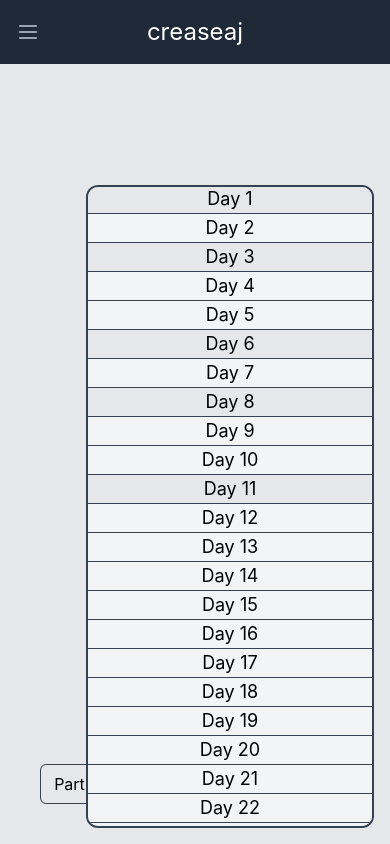
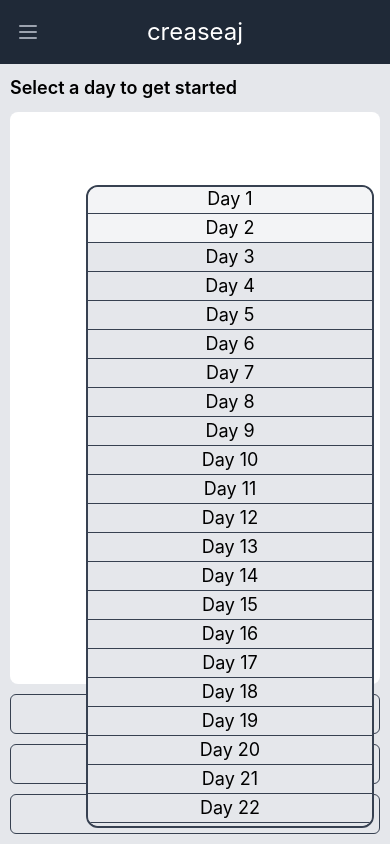
Before and after one commit to creaseaj/react-gh-pages, a React (Create React App) app: page / in a window 390 px wide. Both pictures are taken after a click on the element "Click to pick a day". Built offline with nearby package versions, Linux system fonts and the light colour scheme.

Commit message:
improved mobile support, added transition

```diff
--- a/src/components/AocApp.js
+++ b/src/components/AocApp.js
@@ -1,13 +1,14 @@
 import React, { useState } from 'react';
+import { Transition } from '@headlessui/react'
 
 const ShowList = (props) => {
     let output = [];
-    Days.forEach((day,i) => {
+    Days.forEach((day, i) => {
         output.push(
             <div
                 className={`${day == null ? 'bg-gray-200' : ' bg-gray-100 hover:bg-gray-700 hover:text-white'} text-lg  mx-[-2px]  cursor-pointer border-b border-gray-700 ${i == 0 ? 'rounded-t-xl mt-[-2px]' : i == 24 ? 'rounded-b-xl mb-[-2px]' : null}`} id={i + 1} key={i + 1}
                 onClick={(e) => {
-                    if(day !== null) {
+                    if (day !== null) {
                         props.setSelectedDay(e.target.id)
                         props.setShowSelectedDay(false)
                     }
@@ -20,30 +21,30 @@ const ShowList = (props) => {
 }
 
 const Days = [
-    null,
+    '1',
     '2',
     null,
-    '2',
-    '3',
     null,
-    '1',
     null,
-    '3',
-    '3',
     null,
-    '3',
-    '2',
-    '3',
-    '3',
-    '3',
-    '3',
-    '3',
-    '3',
-    '3',
-    '3',
-    '3',
-    '3',
-    '3',
+    null,
+    null,
+    null,
+    null,
+    null,
+    null,
+    null,
+    null,
+    null,
+    null,
+    null,
+    null,
+    null,
+    null,
+    null,
+    null,
+    null,
+    null,
     null
 ]
 
@@ -55,8 +56,24 @@ const AocApp = () => {
             {showSelectedDay ? (
                 <div className=" z-20 absolute right-0 bottom-0 top-0 left-0" onClick={() => setShowSelectedDay(!showSelectedDay)} />
             ) : null}
-            <div className="relative flex sm:container sm:mx-auto w-screen h-full sm:h-[80vh] bg-gray-200 sm:rounded-xl p-10 ">
-                <div className="w-full  justify-between justify-self-end self-end flex gap-[50px]">
+            <div className="relative flex sm:container sm:mx-auto w-screen h-full sm:h-[80vh] bg-gray-200 sm:rounded-xl p-[10px] flex-col justify-between gap-[10px]">
+                <div className="w-full flex justify-between text-lg">
+                    {selectedDay == null ?
+                        (
+                            <p className="font-semibold">Select a day to get started</p>
+                        ) : (
+                            <>
+                                <p>Day {selectedDay}</p>
+                                <p>Solution: </p>
+                            </>
+                        )
+                    }
+                </div>
+                <div className="h-full w-full">
+                    <textarea className="w-full h-full resize-none rounded-lg focus:outline-none p-[10px] focus:border-2 focus:border-gray-700" />
+                </div>
+
+                <div className="w-full  justify-between justify-self-end self-end flex flex-col sm:flex-row gap-[10px] sm:gap-[50px]">
                     <div className="flex h-10 w-full border border-gray-700 rounded-md justify-center items-center hover:bg-gray-700 hover:text-gray-200 ">Part 1</div>
                     <div className="flex h-10 w-full border border-gray-700 rounded-md justify-center items-center hover:bg-gray-700 hover:text-gray-200 ">Part 2</div>
                     <div className="flex h-10 w-full border border-gray-700 rounded-md justify-center items-center hover:bg-gray-700 hover:text-gray-200 "
@@ -64,11 +81,18 @@ const AocApp = () => {
                     >
                         {selectedDay == null ? 'Click to pick a day' : 'Day ' + selectedDay}
                     </div>
-                    {showSelectedDay ? (
-                        <div className="z-30 absolute right-4 bottom-4 max-h-[calc(80vh-2rem)] overflow-x-hidden overflow-y-auto border-[2px] scrollbar-hide border-gray-700 rounded-xl w-72">
-                            <ShowList setShowSelectedDay={setShowSelectedDay} setSelectedDay={setSelectedDay} />
-                        </div>
-                    ) : null}
+                    <Transition
+                        className="z-30 absolute right-4 bottom-4 max-h-[calc(80vh-2rem)] overflow-x-hidden overflow-y-auto border-[2px] scrollbar-hide border-gray-700 rounded-xl w-72"
+                        show={showSelectedDay}
+                        enter="transition-opacity duration-75"
+                        enterFrom="opacity-0"
+                        enterTo="opacity-100"
+                        leave="transition-opacity duration-150"
+                        leaveFrom="opacity-100"
+                        leaveTo="opacity-0"
+                    >
+                        <ShowList setShowSelectedDay={setShowSelectedDay} setSelectedDay={setSelectedDay} />
+                    </Transition>
                 </div>
 
             </div>
```
